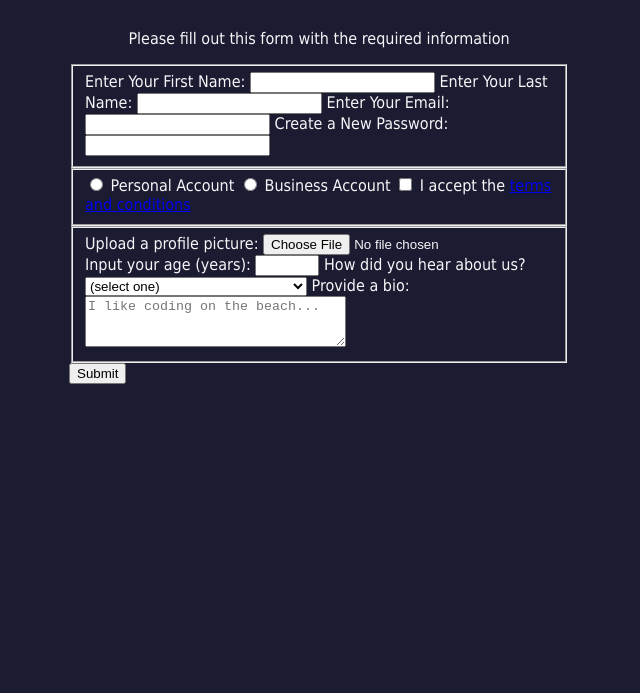
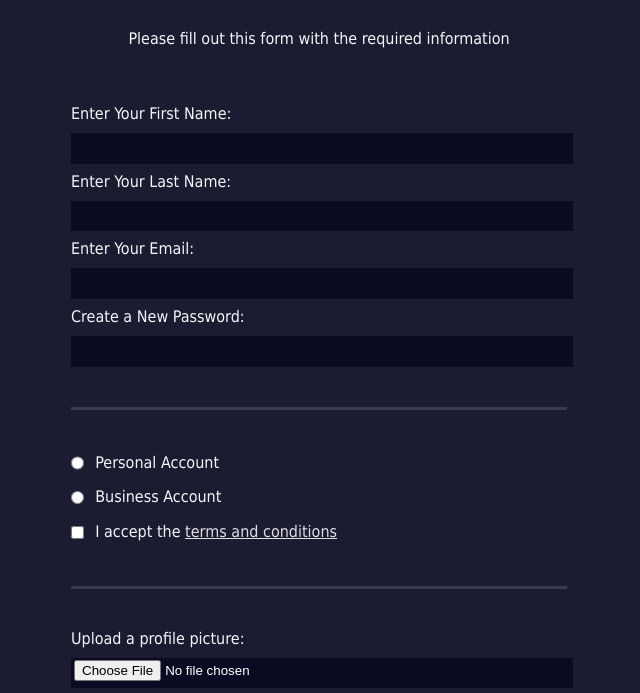
Before and after one commit to divyaparyani67/FreecodecampResponsive-Web-Design-, a plain HTML site: page Registration form/index.html in a window 1280 px wide. Shown: the part 73-766 px from the top of the page, without its empty margins (321-961 px from the left). Drawn offline with Linux system fonts and the light colour scheme.

Commit message:
Project Completed

```diff
--- a/Registration form/styles.css
+++ b/Registration form/styles.css
@@ -18,4 +18,59 @@ form {
   max-width: 500px;
   min-width: 300px;
   margin: 0 auto;
+  padding-bottom: 2em;
 }
+
+fieldset {
+  border: none;
+  padding: 2rem 0;
+  border-bottom: 3px solid #3b3b4f;
+}
+
+fieldset:last-of-type {
+  border-bottom: none;
+}
+
+label {
+  display: block;
+  margin: 0.5rem 0;
+}
+
+input,
+textarea,
+select {
+  margin: 10px 0 0 0;
+  width: 100%;
+  min-height: 2em;
+}
+
+input, textarea {
+  background-color: #0a0a23;
+  border: 1px solid #0a0a23;
+  color: #ffffff;
+}
+
+.inline {
+  width: unset;
+  margin: 0 0.5em 0 0;
+  vertical-align: middle;
+}
+
+input[type="submit"] {
+  display: block;
+  width: 60%;
+  margin: 1em auto;
+  height: 2em;
+  font-size: 1.1rem;
+  background-color: #3b3b4f;
+  border-color: white;
+  min-width: 300px;
+}
+
+input[type="file"] {
+  padding: 1px 2px;
+}
+
+a{
+  color: #dfdfe2;
+}
```
